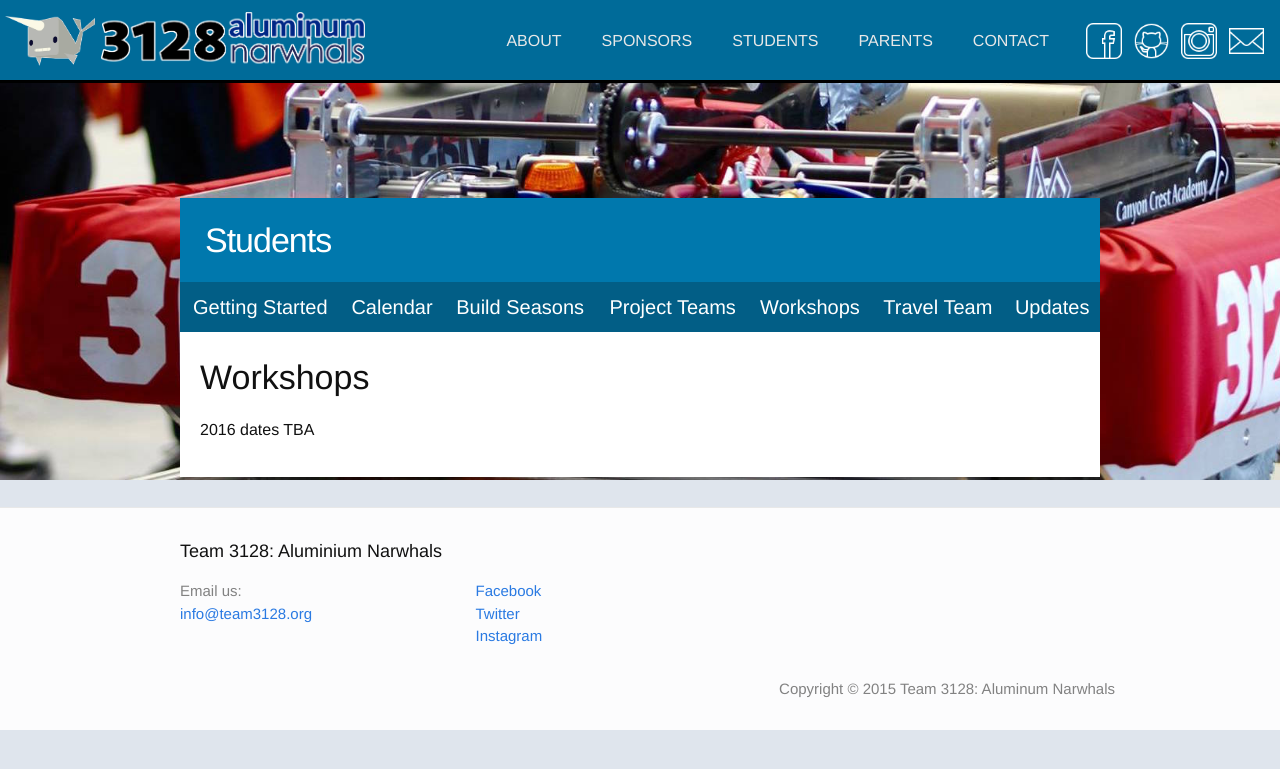
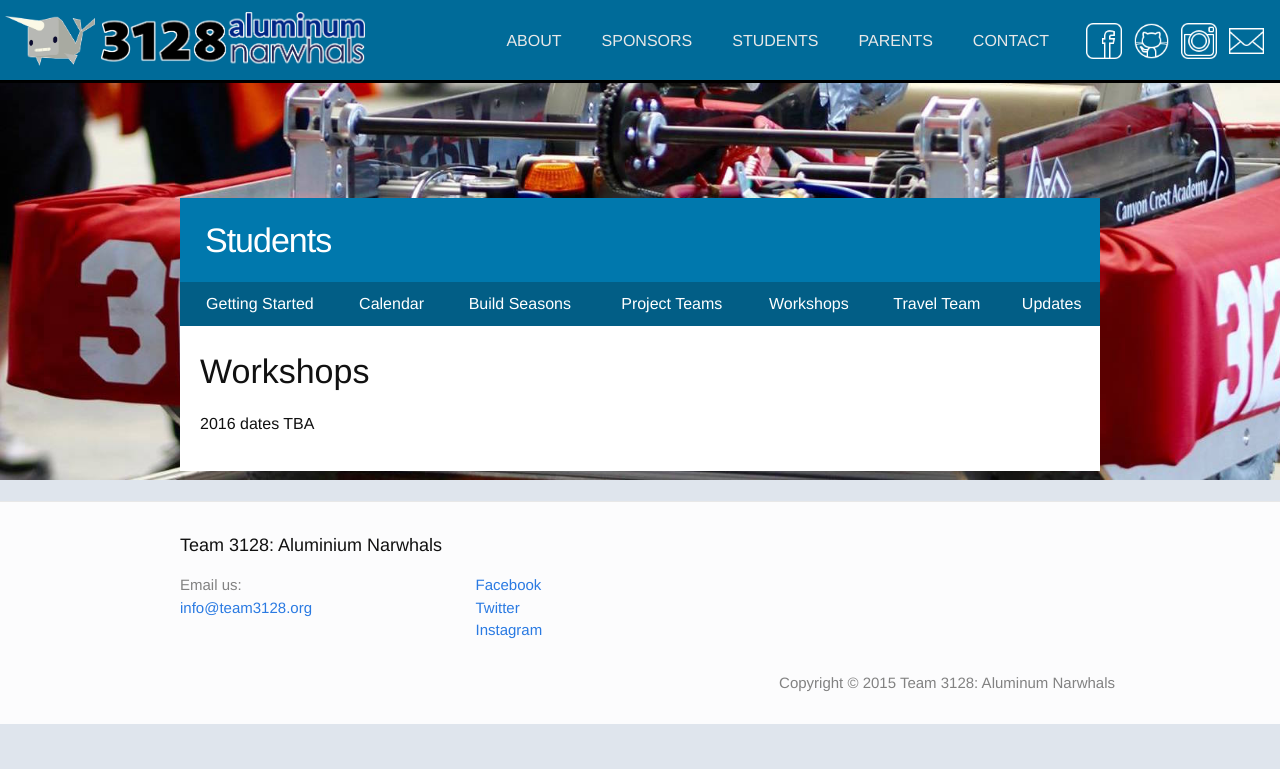
Before and after one commit to uynitsuj/team3128.github.io, a Jekyll site: the page built from students/workshops.md, in a window 1280 px wide. Shown: the top 769 px of the page. Built offline with Jekyll 4.4.1, drawn with Linux system fonts in a browser that asks for light colours.

Commit message:
Small Fixes

```diff
--- a/_includes/head.html
+++ b/_includes/head.html
@@ -3,7 +3,11 @@
   <meta http-equiv="X-UA-Compatible" content="IE=edge">
   <meta name="viewport" content="width=device-width, initial-scale=1">
 
-  <title>{% if page.title %}{{ page.title }}{% else %}{{ site.title }}{% endif %}</title>
+  <!-- <title>{% if page.title %}{{ page.title }}{% else %}{{ site.title }}{% endif %}</title> -->
+  <title>Team 3128: Aluminum Narwhals</title>
+
+  <link rel="shortcut icon" type="image/png" href="/resources/favicon-16.png"/>
+  <link rel="icon" type="image/png" href="/resources/favicon-16.png"/>
 
   <meta name="description" content="{% if page.excerpt %}{{ page.excerpt | strip_html | strip_newlines | truncate: 160 }}{% else %}{{ site.description }}{% endif %}">
 
--- a/_layouts/stusub.html
+++ b/_layouts/stusub.html
@@ -18,6 +18,10 @@ layout: default
 	padding-left: 7px;
 	padding-top: 10px;
 	padding-bottom: 10px;
+}
+
+.tabText {
+
 }
 
 .tab {
@@ -142,37 +146,37 @@ layout: default
     				<tr>
             			<td id="subHover" class="tab" onClick="javascript:location.href='/students/'" >
                 			<div align="center">
-                    			<h4 class="button-text">Getting Started</h2>
+                    			<font class="tabText button-text">Getting Started</font>
                 			</div>
             			</td>
             			<td id="subHover" class="tab" onClick="javascript:location.href='/students/calendar/'">
                 			<div align="center">
-			                    <h4 class="button-text">Calendar</h2>
+			                    <font class="tabText button-text">Calendar</font>
             			    </div>
             			</td>
             			<td id="subHover" class="tab" onClick="javascript:location.href='/students/build-seasons/'" >
                 			<div align="center">
-                    			<h4 class="button-text">Build Seasons</h2>
+                    			<font class="tabText button-text">Build Seasons</font>
                 			</div>
             			</td>
             			<td id="subHover" class="tab" onClick="javascript:location.href='/students/project-teams/'" >
                 			<div align="center">
-                    			<h4 class="button-text">Project Teams</h2>
+                    			<font class="tabText button-text">Project Teams</font>
                 			</div>
             			</td>
             			<td id="subHover" class="tab" onClick="javascript:location.href='/students/workshops/'" >
                 			<div align="center">
-                    			<h4 class="button-text">Workshops</h2>
+                    			<font class="tabText button-text">Workshops</font>
                 			</div>
             			</td>
             			<td id="subHover" class="tab" onClick="javascript:location.href='/students/travel-team/'">
                 			<div align="center">
-                    			<h4 class="button-text">Travel Team</h2>
+                    			<font class="tabText button-text">Travel Team</font>
                 			</div>
             			</td>
             			<td id="subHover" class="tab" onClick="javascript:location.href='/students/updates/'" >
                 			<div align="center">
-                    			<h4 class="button-text">Updates</h2>
+                    			<font class="tabText button-text">Updates</font>
                 			</div>
             			</td>
         			</tr>
--- a/css/main.scss
+++ b/css/main.scss
@@ -22,6 +22,10 @@ $brand-color:      #2a7ae2;
 $grey-color:       #828282;
 $grey-color-light: lighten($grey-color, 40%);
 $grey-color-dark:  darken($grey-color, 25%);
+
+$regular-blue: #1179AB;
+$light-blue: #17a6e8;
+$dark-blue: #0b5374;
 
 // Width of the content area
 $content-width:    800px;
```
Also changed, not shown: resources/favicon-full.png (added).
